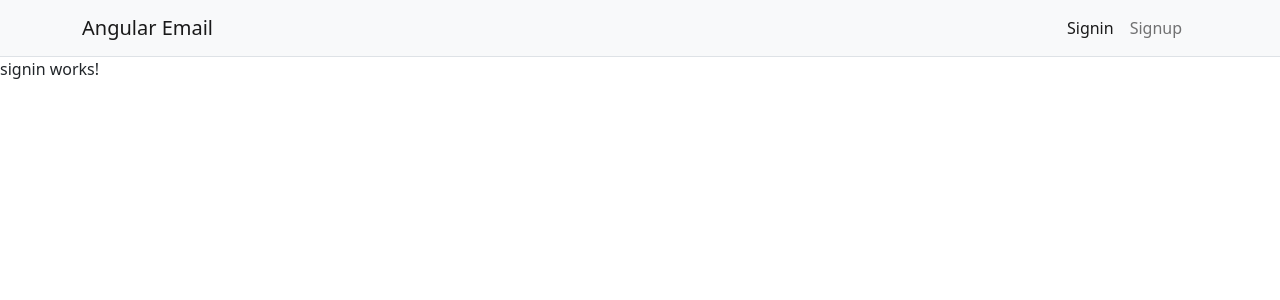
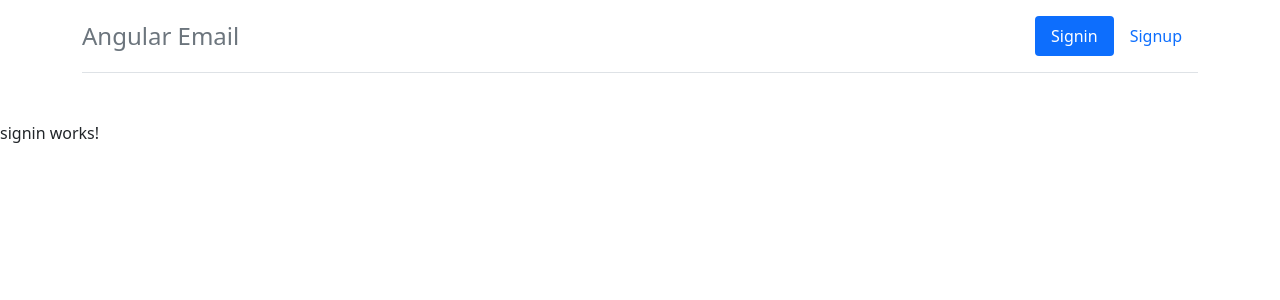
Before and after one commit to boston-terrier-kirin/stephen_angular, an Angular app in the folder emailclient/: page / in a window 1280 px wide. Shown: the top 300 px of the page. Built offline with nearby package versions, Linux system fonts and the light colour scheme; no server answers.

Commit message:
emailclient/Section22-310 ヘッダー変更

```diff
--- a/emailclient/src/app/app.component.html
+++ b/emailclient/src/app/app.component.html
@@ -1,7 +1,15 @@
-<nav class="navbar navbar-expand-md navbar-light bg-light border-bottom">
-  <div class="container">
-    <a class="navbar-brand" routerLink="/">Angular Email</a>
-    <ul class="navbar-nav me-2">
+<div class="container">
+  <header
+    class="d-flex flex-wrap justify-content-center py-3 mb-5 border-bottom"
+  >
+    <a
+      routerLink="/"
+      class="d-flex align-items-center mb-3 mb-md-0 me-md-auto text-dark text-decoration-none"
+    >
+      <span class="fs-4 text-secondary">Angular Email</span>
+    </a>
+
+    <ul class="nav nav-pills">
       <ng-container *ngIf="signedin$ | async">
         <li class="nav-item">
           <a class="nav-link" routerLink="/inbox" routerLinkActive="active"
@@ -31,6 +39,6 @@
         </li>
       </ng-container>
     </ul>
-  </div>
-</nav>
+  </header>
+</div>
 <router-outlet></router-outlet>
--- a/emailclient/src/app/auth/signup/signup.component.html
+++ b/emailclient/src/app/auth/signup/signup.component.html
@@ -1,6 +1,6 @@
 <div class="container">
   <div class="row justify-content-center">
-    <div class="col-md-8 col-lg-6 mt-5">
+    <div class="col-md-8 col-lg-6">
       <div class="border p-5 rounded shadow bg-white">
         <p class="text-center display-6 text-secondary mb-3">
           Create an account
```
